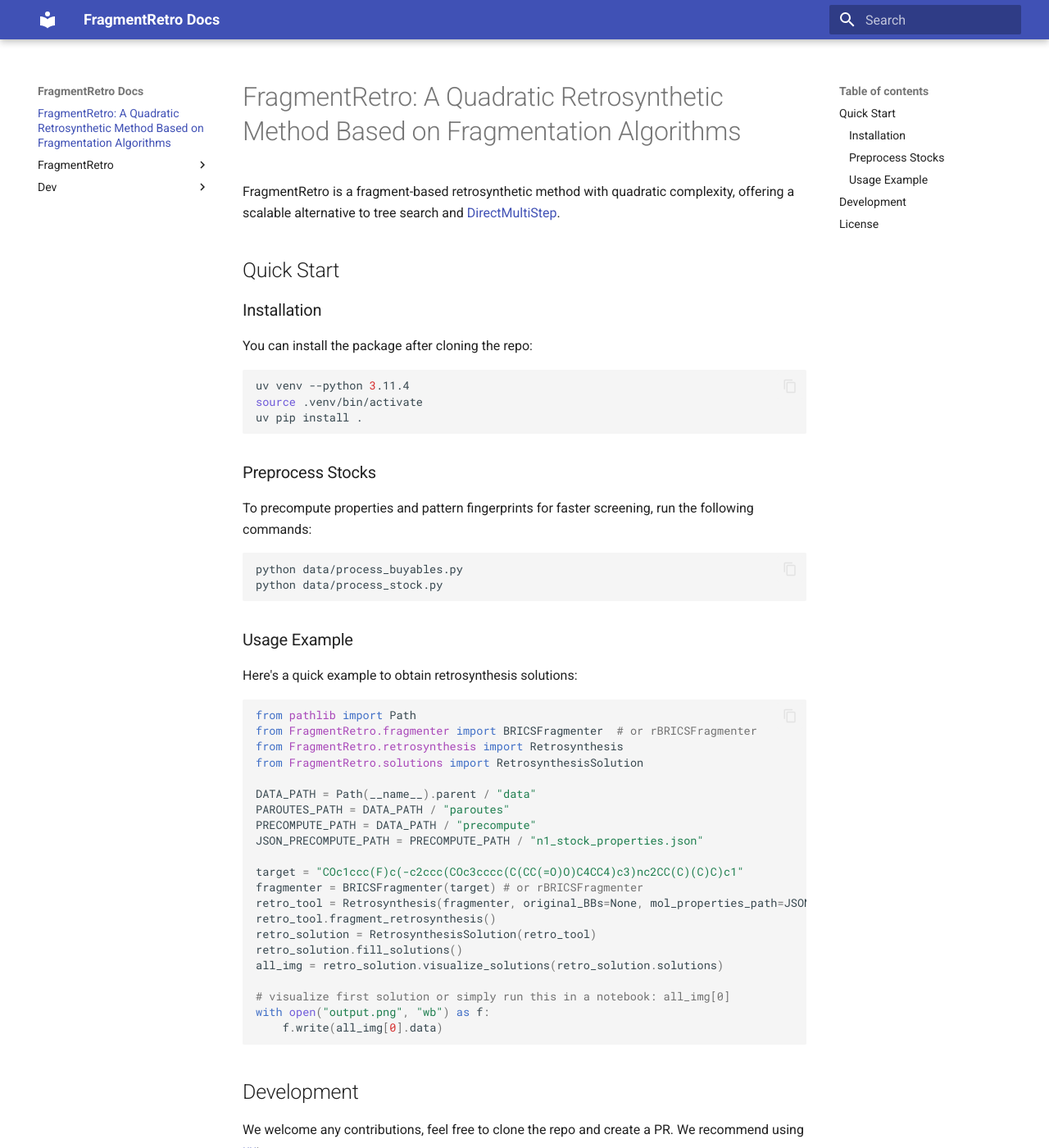
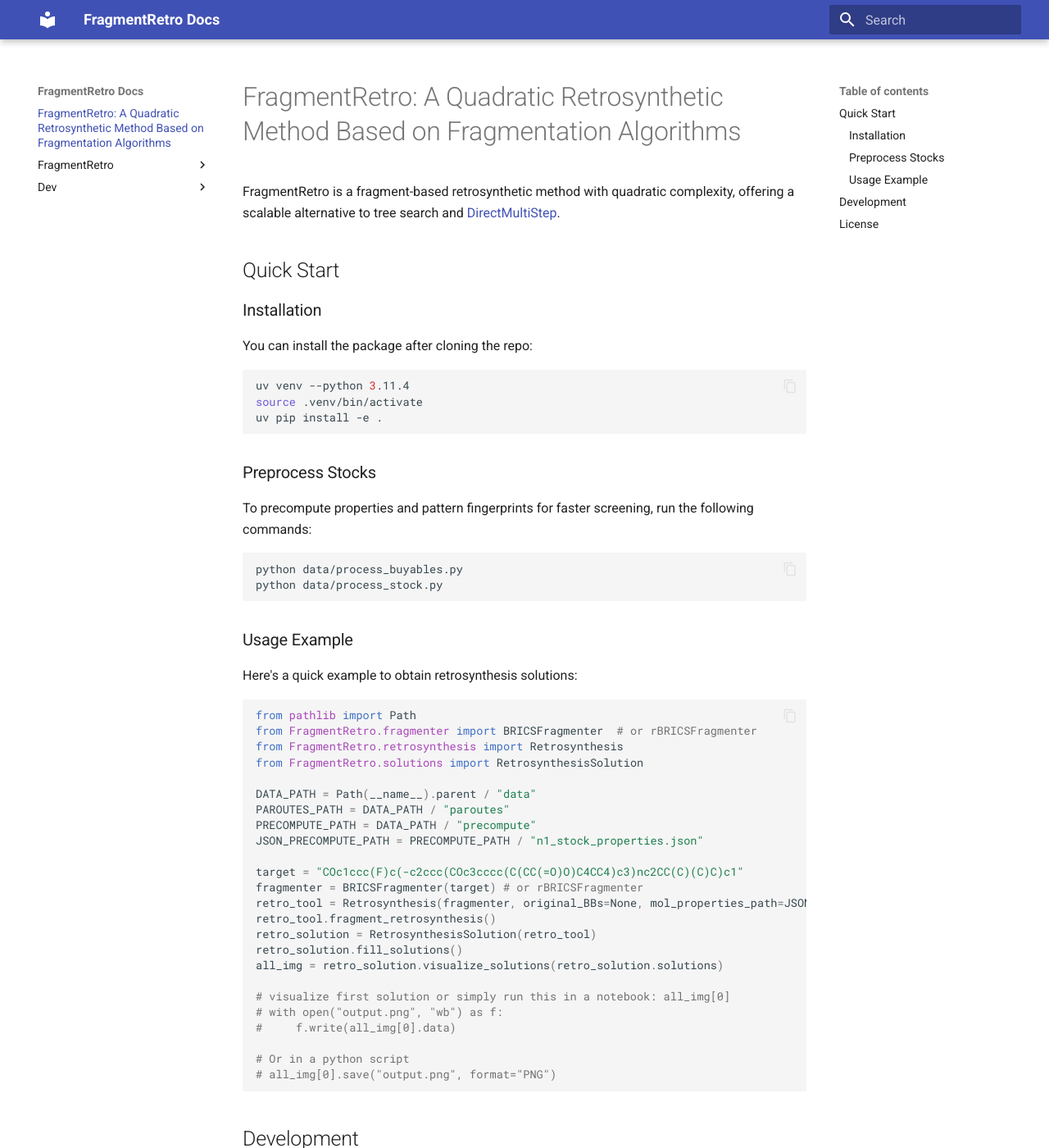
Before and after one commit to randyshee/FragmentRetro, an MkDocs documentation site: the page built from docs/index.md, in a window 1280 px wide and 1400 px high. Shown: the whole window at 82% size. Built offline with MkDocs 1.6.1 and Material for MkDocs 9.7.7, drawn with Linux system fonts in a browser that asks for light colours.

````diff
--- a/docs/index.md
+++ b/docs/index.md
@@ -11,7 +11,7 @@ You can install the package after cloning the repo:
 ```bash
 uv venv --python 3.11.4
 source .venv/bin/activate
-uv pip install .
+uv pip install -e .
 ```
 
 ### Preprocess Stocks
@@ -47,8 +47,11 @@ retro_solution.fill_solutions()
 all_img = retro_solution.visualize_solutions(retro_solution.solutions)
 
 # visualize first solution or simply run this in a notebook: all_img[0]
-with open("output.png", "wb") as f:
-    f.write(all_img[0].data)
+# with open("output.png", "wb") as f:
+#     f.write(all_img[0].data)
+
+# Or in a python script
+# all_img[0].save("output.png", format="PNG")
 ```
 
 ## Development
--- a/pyproject.toml
+++ b/pyproject.toml
@@ -7,13 +7,14 @@ dependencies = [
     "tqdm==4.67.1",
     "networkx==3.4.2",
     "matplotlib==3.10.0",
+    "typing-extensions==4.12.2",
     "tomli>=2.2.1",
+    "ipykernel>=6.29.5",
 ]
 
 
 [project.optional-dependencies]
 dev = [
-    "ipykernel>=6.29.5",
     "mkdocs==1.6.1",
     "mkdocstrings-python==1.12.2",
     "mkdocs-material==9.5.49",
@@ -21,7 +22,6 @@ dev = [
     "ruff==0.4.7",
     "mypy==1.13.0",
     "isort==5.13.2",
-    "typing-extensions==4.12.2",
     "mypy-extensions==1.0.0",
     "pre-commit==4.0.1"
 ]
````
Also changed, not shown: 1 other file.
